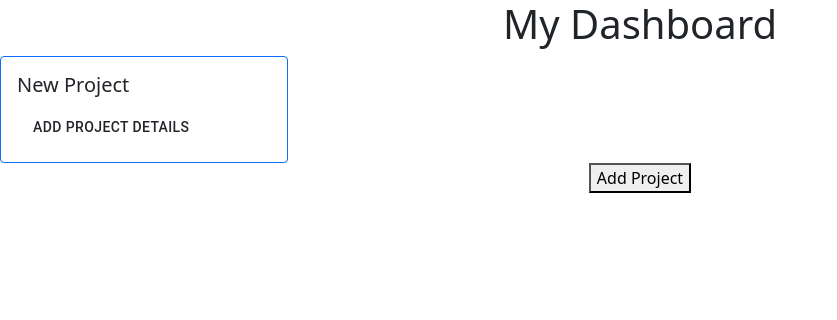
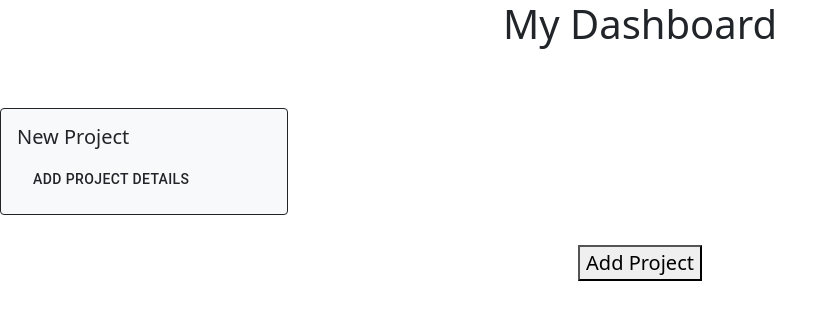
Before and after one commit to vineeth2/junior-design, a React (Create React App) app: page / in a window 1280 px wide. Both pictures are taken after a click on the button "Add Project". Shown: the top 320 px of the page, without its empty margins (0-837 px from the left). Built offline with nearby package versions, Linux system fonts and the light colour scheme.

Commit message:
made minor visual changes

```diff
--- a/src/App.css
+++ b/src/App.css
@@ -40,5 +40,6 @@
 .grid {
   display: grid;
   grid-template-columns: repeat(auto-fit, minmax(200px, 1fr));
-  grid-gap: 12px;
+  grid-gap: 20px;
+  grid-template-rows: 4;
 }
--- a/src/App.js
+++ b/src/App.js
@@ -13,7 +13,7 @@ function App() {
 
   return (
     <>
-      <div className="App">
+      <div className="App" style={{marginBottom: '60px'}}>
         <h1>My Dashboard</h1>       {/*Title of page*/}
       </div>
 
@@ -25,7 +25,9 @@ function App() {
       style={{
                 display: "flex",
                 justifyContent: "center",
-                alignItems: "center"
+                alignItems: "center",
+                marginTop: '30px',
+                fontSize: '20px',
               }}
             >
         <button onClick={addNewProject} style = {{float: 'center'}}> Add Project </button>    {/*Button that adds a new project to the list*/}
--- a/src/Project.js
+++ b/src/Project.js
@@ -34,15 +34,14 @@ class Project extends Component {
   render() {            // This is what is rendered when a project object is called (See App.js)
     return (
       <main>
-
-        <Card border="primary" style={{ width: '18rem' }}>
+        <Card border="dark" bg='light' style={{ width: '18rem'}}>
           <Card.Body>
             <Card.Title>{this.state.name}</Card.Title>
             <Card.Subtitle className="mb-2 text-muted">{this.state.authors}</Card.Subtitle>   {/* Card that shows the summary of the project.*/}
             <Card.Text>                                                                       {/* Click project details to go to project details */}
               {this.state.keywords}
             </Card.Text>
-            <Button variant="primary" onClick={this.openProjectDetails}>Add Project Details</Button>
+            <Button variant="outline-dark" onClick={this.openProjectDetails}>Add Project Details</Button>
           </Card.Body>
         </Card>
 
@@ -52,9 +51,10 @@ class Project extends Component {
           style={{
                           display: "flex",
                           justifyContent: "center",
-                          alignItems: "center"
+                          alignItems: "center",
+                          marginBottom: "35px"
                         }}>
-            <h2>Project Name</h2>
+            <h2>Project Name:</h2>
             <TextField
               onChange={event => {
                 const { value } = event.target;
@@ -67,9 +67,10 @@ class Project extends Component {
           style={{
                           display: "flex",
                           justifyContent: "center",
-                          alignItems: "center"
+                          alignItems: "center",
+                          marginBottom: "35px"
                         }}>
-            <h2>Authors</h2>
+            <h2>Authors:</h2>
             <TextField
               onChange={event => {
                 const { value } = event.target;
@@ -83,8 +84,9 @@ class Project extends Component {
                           display: "flex",
                           justifyContent: "center",
                           alignItems: "center",
+                          marginBottom: "35px"
                         }}>
-            <h2>Keywords</h2>
+            <h2>Keywords:</h2>
             <TextField
               onChange={event => {
                 const { value } = event.target;
@@ -97,7 +99,8 @@ class Project extends Component {
           style={{
                           display: "flex",
                           justifyContent: "center",
-                          alignItems: "center"
+                          alignItems: "center",
+                          fontSize: "20px"
                         }}>
             <button onClick={this.closeProjectDetails}> Close </button>     {/*Close button*/}
           </div>
```
